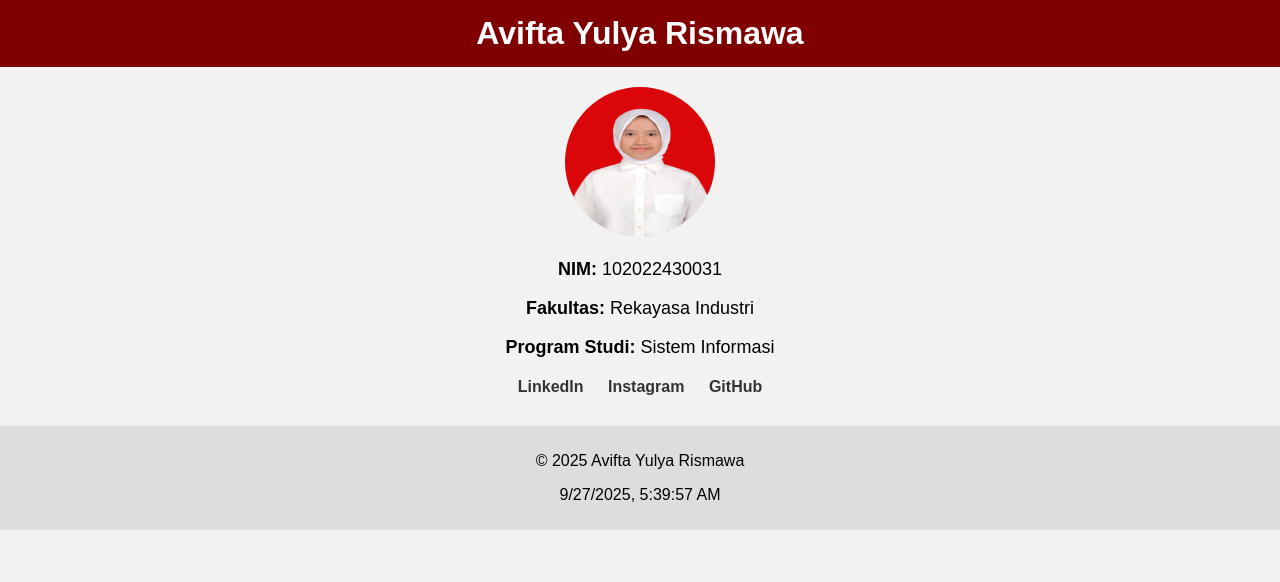
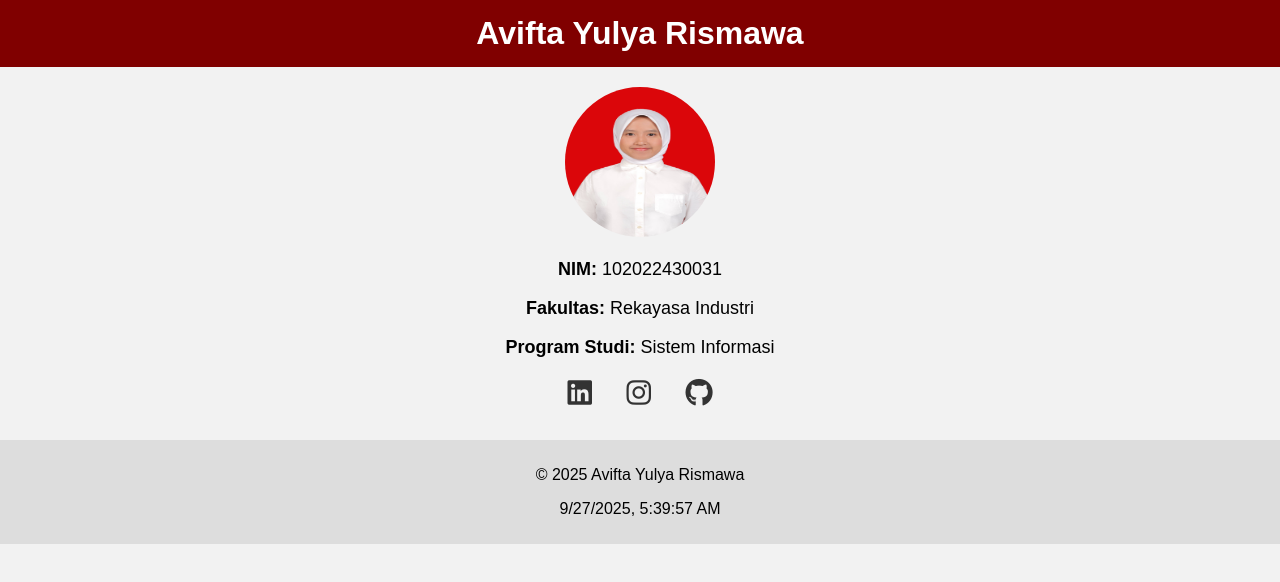
Before and after one commit to avifyulya/avifyulya.github.io, a plain HTML site: page index.html in a window 1280 px wide. Drawn offline with Linux system fonts and the light colour scheme.

Commit message:
Update index.html

```diff
--- a/index.html
+++ b/index.html
@@ -5,6 +5,10 @@
     <title>Personal Web - Avifta Yulya Rismawa</title>
     <!-- Favicon -->
     <link rel="icon" href="favicon.ico" type="image/x-icon">
+
+    <!-- Font Awesome (CDN) untuk ikon sosmed -->
+    <link rel="stylesheet" href="https://cdnjs.cloudflare.com/ajax/libs/font-awesome/6.4.0/css/all.min.css">
+
     <style>
         body {
             font-family: Arial, sans-serif;
@@ -36,10 +40,10 @@
         }
         .social-links a {
             display: inline-block;
-            margin: 0 10px;
-            text-decoration: none;
-            font-weight: bold;
+            margin: 0 15px;
+            font-size: 28px;
             color: #333;
+            transition: 0.3s;
         }
         .social-links a:hover {
             color: #800000;
@@ -69,9 +73,9 @@
     </div>
 
     <div class="social-links">
-        <a href="https://www.linkedin.com/in/avifyulya/" target="_blank">LinkedIn</a>
-        <a href="https://www.instagram.com/avifyulya/" target="_blank">Instagram</a>
-        <a href="https://github.com/avifyulya" target="_blank">GitHub</a>
+        <a href="https://www.linkedin.com/in/avifyulya/" target="_blank"><i class="fab fa-linkedin"></i></a>
+        <a href="https://www.instagram.com/avifyulya/" target="_blank"><i class="fab fa-instagram"></i></a>
+        <a href="https://github.com/avifyulya" target="_blank"><i class="fab fa-github"></i></a>
     </div>
 
     <footer>
```
